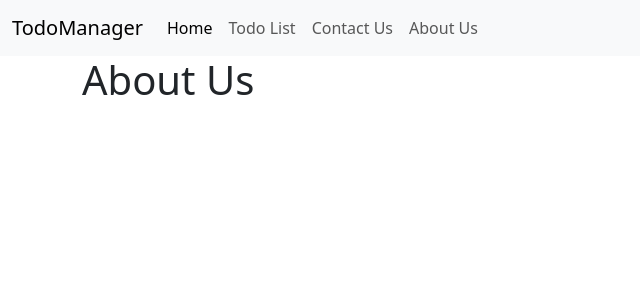
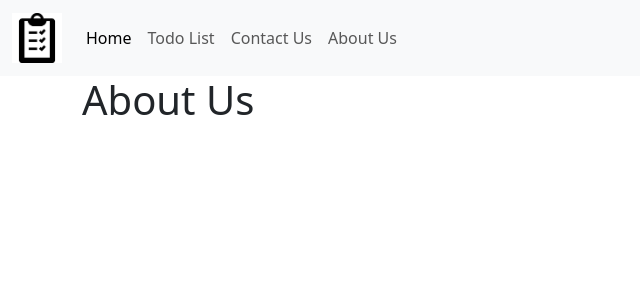
Before and after one commit to Avanti-L/TodoManager, a Django app: page /about/ in a window 1280 px wide. Shown: the top 300 px of the page, without its empty margins (0-640 px from the left). Run offline with Django 5.2, Linux system fonts and the light colour scheme.

Commit message:
Add static files

```diff
--- a/TodoManager/settings.py
+++ b/TodoManager/settings.py
@@ -117,3 +117,4 @@ USE_TZ = True
 # https://docs.djangoproject.com/en/6.0/howto/static-files/
 
 STATIC_URL = 'static/'
+STATICFILES_DIRS = [os.path.join(BASE_DIR, 'static')]
--- a/templates/base.html
+++ b/templates/base.html
@@ -1,3 +1,4 @@
+{% load static %}
 <!doctype html>
 <html lang="en">
   <head>
@@ -9,7 +10,7 @@
     <link href="https://cdn.jsdelivr.net/npm/bootstrap@5.3.8/dist/css/bootstrap.min.css" rel="stylesheet" integrity="sha384-sRIl4kxILFvY47J16cr9ZwB07vP4J8+LH7qKQnuqkuIAvNWLzeN8tE5YBujZqJLB" crossorigin="anonymous">
     <nav class="navbar navbar-expand-lg bg-body-tertiary">
         <div class="container-fluid">
-            <a class="navbar-brand" href="{% url 'home' %}">TodoManager</a>
+            <a class="navbar-brand" href="{% url 'home' %}"><img src="{% static 'images/images.png' %}" width="50" height="50" alt="todomanager"></a>
             <button class="navbar-toggler" type="button" data-bs-toggle="collapse" data-bs-target="#navbarNav" aria-controls="navbarNav" aria-expanded="false" aria-label="Toggle navigation">
             <span class="navbar-toggler-icon"></span>
             </button>
```
Also changed, not shown: static/css/style.css (added), static/images/images.png (added), static/images/notes.jpg (added), static/js/app.js (added).
